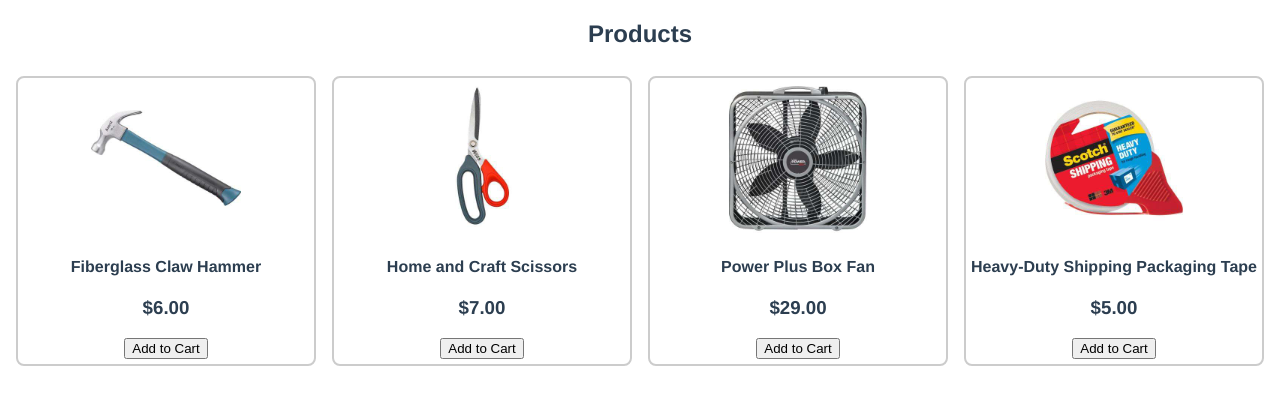
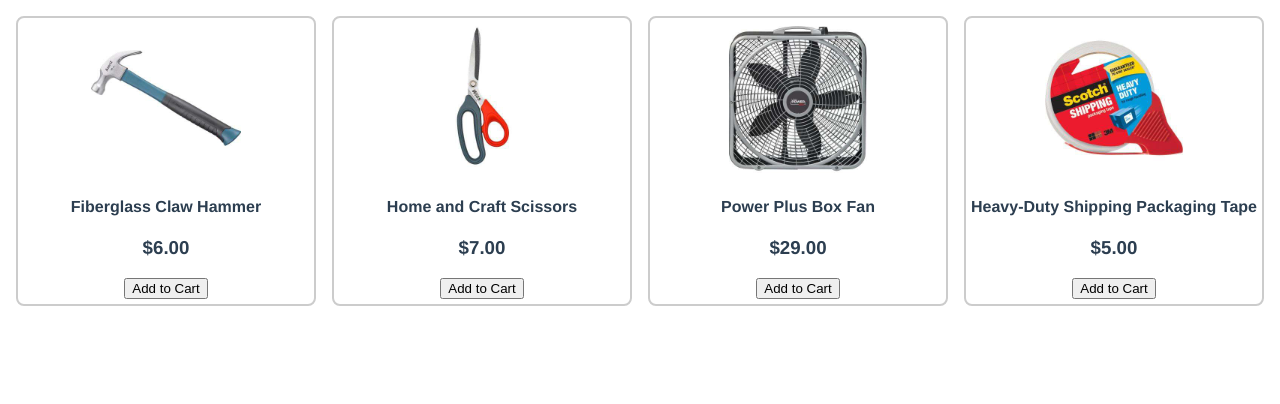
Before and after one commit to aswin1689/micro-front-end-child-vue, a Vue app: page / in a window 1280 px wide. Shown: the top 404 px of the page. Built offline with nearby package versions, Linux system fonts and the light colour scheme.

Commit message:
add vue inline in build, add styles

```diff
--- a/package.json
+++ b/package.json
@@ -6,7 +6,7 @@
     "serve": "vue-cli-service serve --port 5000",
     "build": "vue-cli-service build",
     "lint": "vue-cli-service lint",
-    "build-lib": "vue-cli-service build --target lib --formats umd-min --name main ./src/main.js",
+    "build-lib": "vue-cli-service build --target lib --inline-vue --formats umd-min --name main ./src/main.js",
     "serve-dist": "cd dist && live-server --port=5000 --cors"
   },
   "dependencies": {
--- a/src/App.vue
+++ b/src/App.vue
@@ -4,7 +4,7 @@
   </div>
 </template>
 
-<style>
+<style scoped>
 #app {
   font-family: Avenir, Helvetica, Arial, sans-serif;
   -webkit-font-smoothing: antialiased;
--- a/src/router/index.js
+++ b/src/router/index.js
@@ -3,7 +3,7 @@ import VueRouter from 'vue-router'
 import Products from '../views/Products.vue'
 import ProductDetails from '../views/ProductDetails.vue'
 
-Vue.use(VueRouter)
+if (!window.VueRouter) Vue.use(VueRouter)
 
 const routes = [
   {
--- a/src/views/Products.vue
+++ b/src/views/Products.vue
@@ -1,6 +1,5 @@
 <template>
   <div>
-    <h2>Products</h2>
     <div class="products">
       <div
         class="product"
@@ -71,6 +70,7 @@ export default {
   list-style-type: none;
   display: flex;
   justify-content: space-evenly;
+  flex-wrap: wrap;
 }
 
 .product {
```
Also changed, not shown: vue.config.js (+8 -0 lines).
